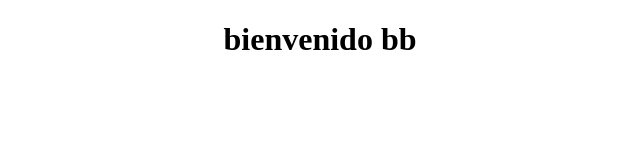
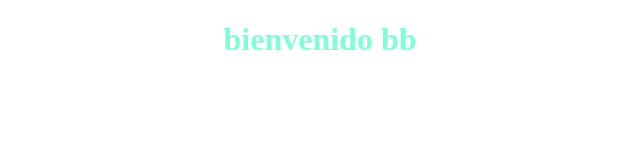
Before and after one commit to LatiosDeveloper/hyperblog, a plain HTML site: page index.html in a window 1280 px wide. Shown: the whole page, without its empty margins (320-960 px from the left). Drawn offline with Linux system fonts and the light colour scheme.

Commit message:
Versión-1 del css de index

```diff
--- a/Index.css
+++ b/Index.css
@@ -1,3 +1,6 @@
 body{
     text-align: center;
 }
+.titulaso{
+    color: aquamarine;
+}
--- a/index.html
+++ b/index.html
@@ -7,6 +7,6 @@
     <link rel="stylesheet" href="Index.css">
 </head>
 <body>
-    <h1>bienvenido bb</h1>
+    <h1 class="titulaso">bienvenido bb</h1>
 </body>
 </html>
```
